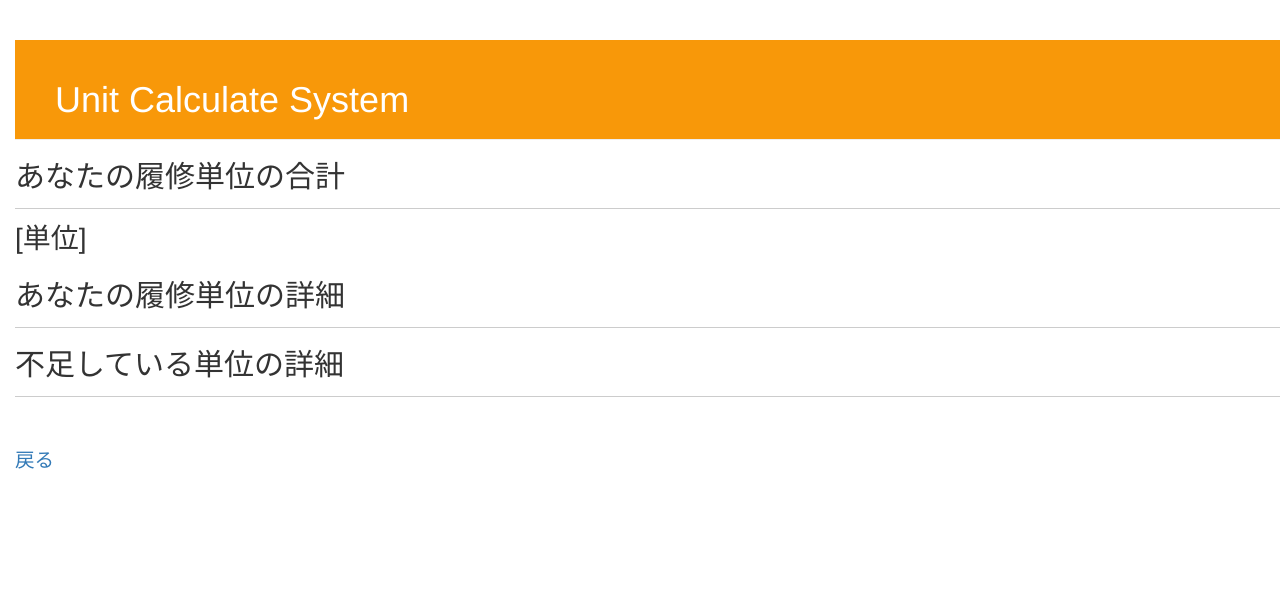
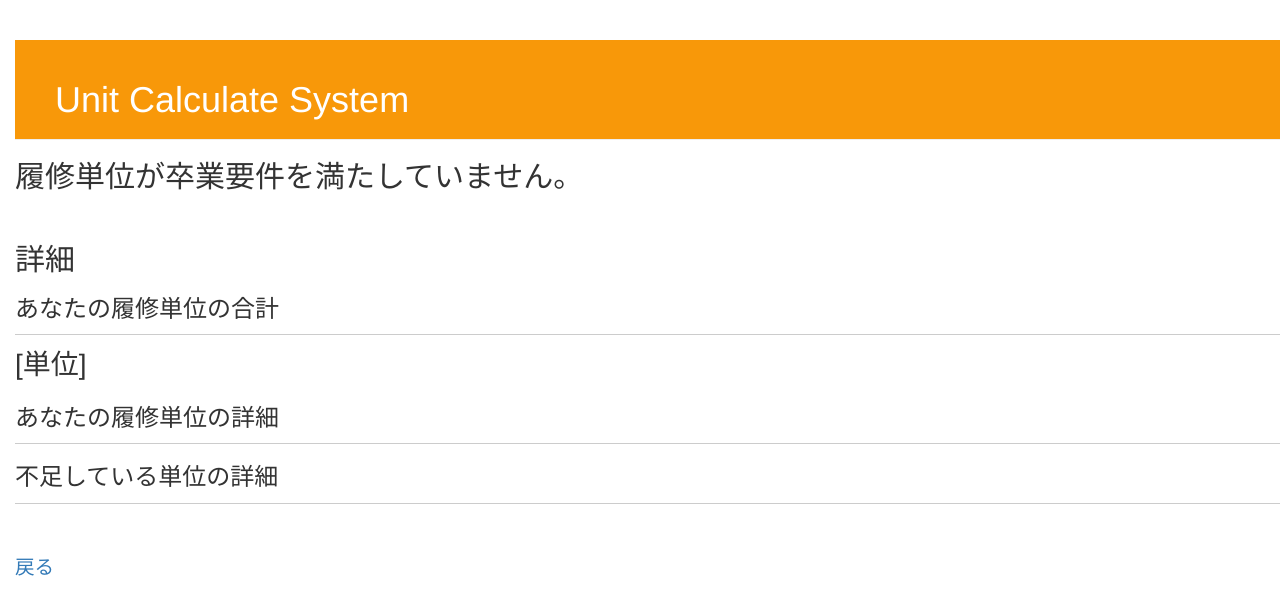
Before and after one commit to kawashima1129/UnitCalculation, a Django app: page /calc/1/results in a window 1280 px wide. Shown: the top 615 px of the page. Run offline with Django 3.2, Linux system fonts and the light colour scheme; some libraries are stand-ins or nearby versions.

Commit message:
form.pyでresultを計算して、result.htmlで出力

```diff
--- a/UnitCalc/calc/templates/calc/results.html
+++ b/UnitCalc/calc/templates/calc/results.html
@@ -2,7 +2,8 @@
 <html>
   <head>
     <title>単位計算結果</title>
-    <link rel="stylesheet" href="{% static 'css/resultstyle.css' %}">
+    <script type="text/javascript" src="{% static 'javascript/result.js' %}"></script>
+    <link rel="stylesheet" href="{% static 'css/resultstyle1.css' %}">
     <link rel="stylesheet" href="//maxcdn.bootstrapcdn.com/bootstrap/3.2.0/css/bootstrap.min.css">
     <link rel="stylesheet" href="//maxcdn.bootstrapcdn.com/bootstrap/3.2.0/css/bootstrap-theme.min.css">
   </head>
@@ -11,15 +12,27 @@
       <h1>Unit Calculate System</h1>
     </div>
 
-    <h2>あなたの履修単位の合計</h2>
+    <h2>
+      {% if 総計.合否 %}
+        履修単位が卒業要件を満たしています。
+      {% else %}
+        履修単位が卒業要件を満たしていません。
+      {% endif %}
+    </h2>
+
+
+
+    <br>
+    <h2>詳細</h2>
+    <h3>あなたの履修単位の合計</h3>
      <div class="fig">
       {{ 総計.履修単位 }} [単位]
      </div>
 
 
-    <h2>あなたの履修単位の詳細</h2>
+    <h3>あなたの履修単位の詳細</h3>
     {{ 履修単位 }}
-    <h2>不足している単位の詳細</h2>
+    <h3>不足している単位の詳細</h3>
     {{ 不足単位 }}
 
 
--- a/UnitCalc/static/css/resultstyle.css
+++ b/UnitCalc/static/css/resultstyle1.css
@@ -6,7 +6,7 @@
 
 }
 
-h2 {
+h3 {
     padding-bottom: .5em;
     border-bottom: 1px solid #ccc;
   }
--- /dev/null
+++ b/UnitCalc/static/javascript/result.js
@@ -0,0 +1,9 @@
+function check(result){
+    document.write('aa');
+    if(result==True){
+        document.write('aa');
+    }
+    else{
+        document.write('bb');
+    }
+}
```
Also changed, not shown: UnitCalc/calc/forms.py (+6 -1 lines), UnitCalc/static/javascript/calc1.js (+13 -1 lines), UnitCalc/calc/templates/calc/base.html (added), 5 other files.
